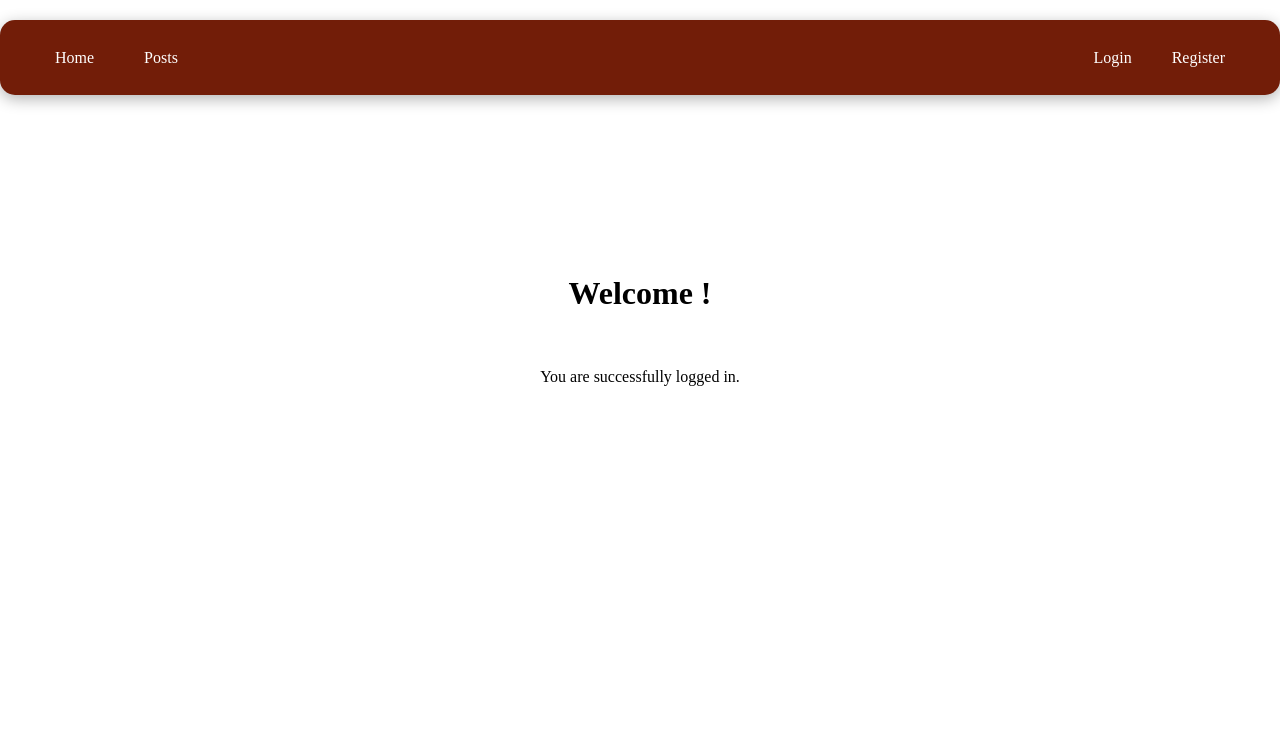
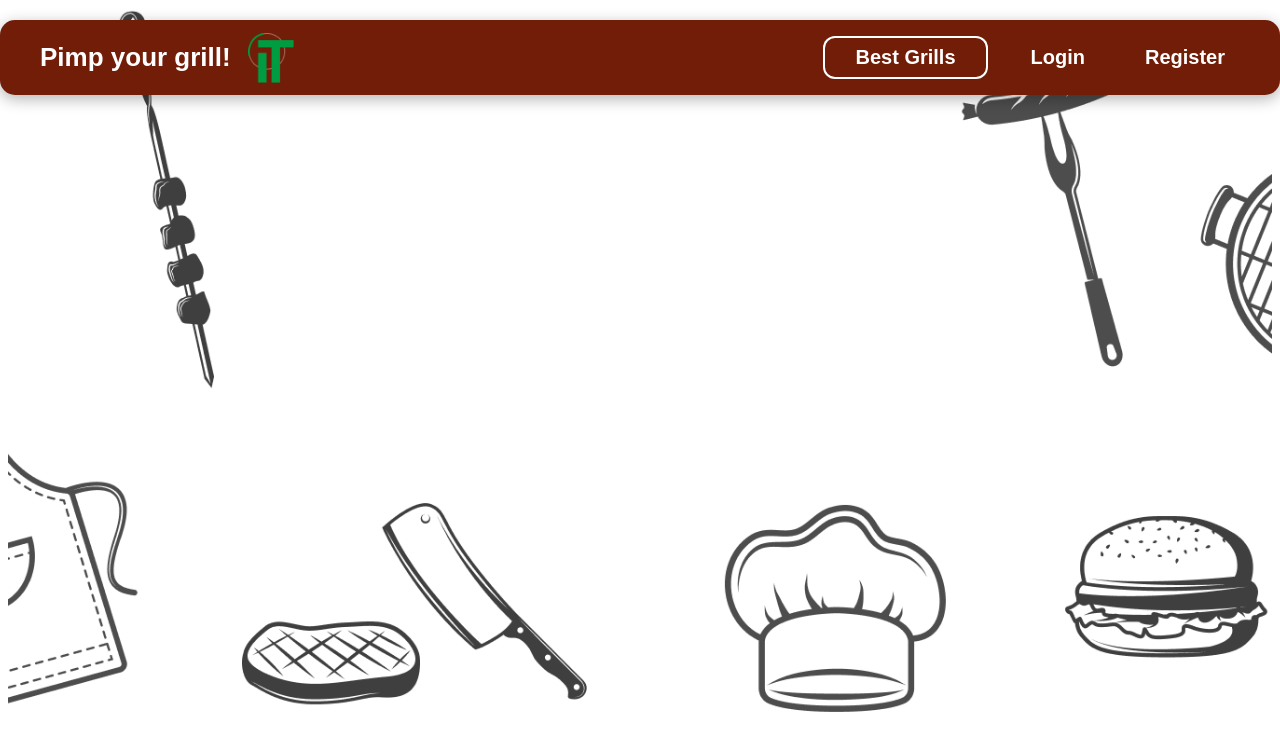
Before and after one commit to Rocospar/Proba_It, a React app in the folder frontend/: page / in a window 1280 px wide. Shown: the top 750 px of the page. Built offline with nearby package versions, Linux system fonts and the light colour scheme; no server answers; the HTML template or start-up script is replaced by a standard one.

Commit message:
Fixed UserState not working well with the pages

```diff
--- a/frontend/src/App.css
+++ b/frontend/src/App.css
@@ -144,18 +144,18 @@
   color: white;
   font-family: 'Montserrat', sans-serif;
 }
-.login-buttons-container{
+.header-buttons-container{
     display: flex;
     align-items: center;
     gap: 10px;
 }
-.login-buttons button{
+.header-buttons button{
 
     background-color: transparent;
     border: none;
     color: white;
 
-    margin-left: 15px;
+    margin-left: 30px;
     font-family: 'Montserrat', sans-serif;
     font-size: 20px;
     font-weight: bold;
@@ -163,12 +163,6 @@
 
     padding: 10px 15px;
 
-}
-.login-buttons button:nth-child(2) {
-    border: 2px solid white;
-    border-radius: 10px;
-    padding: 8px 30px;
-    transition: all 0.3s ease;
 }
 .RegisterSquare{
 
@@ -286,16 +280,63 @@ h1 {
   animation: fadeIn 1.5s forwards;
 }
 
-.profile-container {
-  background-color: white;
-  padding: 20px;
-  border-radius: 8px;
-  max-width: 400px;
-  margin: 20px auto;
-  box-shadow: 0 2px 8px rgba(0,0,0,0.1);
-   animation: fadeIn 1.5s forwards;
+.ProfileSquare {
+ background-color: #721D08;
+  width: 503px;
+  height: 503px;
+  padding: 40px;
+
+  margin-top: 10px;
+
+  border-radius: 25px;
+  box-shadow: 0 4px 10px rgba(0, 0, 0, 0.1);
+
+  text-align: center;
+  animation: fadeIn 1.5s forwards;
+
+  display: flex;
+  flex-direction: column;
+  gap: 15px;
+
+  align-items: center;
 }
+.ProfileSquare button{
 
+  width: 344px;
+
+  margin-top: 30px;
+
+  padding: 20px ;
+
+  background-color: rgba(0, 156, 65, 1);
+
+  border-radius: 5px;
+  border: none;
+
+  font-weight: bold;
+  font-size: 18px;
+  color: white;
+  align-self: center;
+
+}
+.ProfileSquare input{
+
+  width: 400px;
+  padding: 15px 40px 15px 70px;
+  color: white;
+
+  font-size: 20px;
+
+  border: none;
+  border-bottom: 1px solid rgba(255, 255, 255, 0.3);
+
+  background-repeat: no-repeat, no-repeat;
+  background-color: transparent;
+  background-position: 10px center, center bottom;
+
+  transition: background-size 0.5s ease;
+
+}
 .home-button {
   text-decoration: none;
   font-size: 16px;
--- a/frontend/src/components/Home.jsx
+++ b/frontend/src/components/Home.jsx
@@ -1,11 +1,50 @@
 import React from 'react';
+import { useNavigate, Link } from 'react-router-dom';
 
-function HomePage({ username }) {
+// 1. ACCEPT THE NEW PROPS HERE: isLoggedIn, handleLogout
+function HomePage({ username, isLoggedIn, handleLogout }) {
+  const navigate = useNavigate();
+
   return (
-    <div className="page-content">
-      <h1>Welcome {username}!</h1>
-      <p>You are successfully logged in.</p>
+    <div className="background" style={{ flexDirection: 'column', gap: '30px' }}>
+      <div className="header-bar">
+          <div className="logo-container">
+             <span className="logo-text">Pimp your grill!</span>
+             <div className="Logo"></div>
+          </div>
 
+          <div className="header-buttons-container">
+            <div className="header-buttons">
+                {isLoggedIn && (
+                  <button onClick={() => navigate('/profile')}>Profile</button>
+                )}
+                <button onClick={() => navigate('/')}style={{ boxShadow: '0 0 0 2px white', borderRadius: '10px', padding: '8px 30px', transition: 'all 0.3s ease' }}>Best Grills</button>
+
+
+                {isLoggedIn ? (
+                  // LOGGED IN: Show Logout
+                  <button className="login-buttons" onClick={handleLogout}>
+                    Logout
+                  </button>
+                ) : (
+                  // LOGGED OUT: Show Login/Register
+                  <>
+                    <button onClick={() => navigate('/login')}>Login</button>
+                    <button onClick={() => navigate('/register')}>Register</button>
+                  </>
+                )}
+            </div>
+          </div>
+      </div>
+
+
+      <div style={{ marginTop: '100px', textAlign: 'center' }}>
+        {username ? (
+            <h1 style={{color:'white'}}>Welcome back, {username}!</h1>
+        ) : (
+            <h1 style={{color:'white'}}>Welcome to the Grill Master App</h1>
+        )}
+      </div>
 
     </div>
   );
--- a/frontend/src/components/Login.jsx
+++ b/frontend/src/components/Login.jsx
@@ -1,55 +1,79 @@
 import React from 'react';
-import { Link } from 'react-router-dom';
-import { useState } from 'react';
-import { useNavigate } from 'react-router-dom';
+import { Link, useNavigate } from 'react-router-dom';
 
-function LoginPage ({ username, setUsername, password, setPassword, handleLogin }) {
+function LoginPage({ username, setUsername, password, setPassword, handleLogin, isLoggedIn, handleLogout }) {
+
   const navigate = useNavigate();
 
   return (
-    <div className="background">
+    <div className="background" style={{ flexDirection: 'column' }}>
+
+
        <div className="header-bar">
           <div className="logo-container">
              <span className="logo-text">Pimp your grill!</span>
              <div className="Logo"></div>
           </div>
 
-          <div className="login-buttons-container">
-            <div className="login-buttons">
-                <button onClick={() => navigate('/Home')}>Best Grills</button>
-                <button onClick={() => navigate('/Login')}>Login</button>
-                <button onClick={() => navigate('/Register')}>Register</button>
+          <div className="header-buttons-container">
+            <div className="header-buttons">
+
+                <button onClick={() => navigate('/')}>Best Grills</button>
+
+
+                {isLoggedIn ? (
+                  <>
+
+                    <button onClick={() => navigate('/profile')}>Profile</button>
+                    <button onClick={handleLogout} style={{ backgroundColor: 'red', border: 'none' }}>Logout</button>
+                  </>
+                ) : (
+
+                  <>
+                    <button onClick={() => navigate('/login')}style={{ boxShadow: '0 0 0 2px white', borderRadius: '10px', padding: '8px 30px', transition: 'all 0.3s ease' }}>Login</button>
+                    <button onClick={() => navigate('/register')}>Register</button>
+                  </>
+                )}
             </div>
           </div>
        </div>
 
-      <div className="LoginSquare">
-        <h1 className="FontLogin">
-          Bine ai revenit <br /> mare grătaragiu!
-        </h1>
 
 
-        <form onSubmit={handleLogin}>
+
+       <form className="LoginSquare" onSubmit={handleLogin} style={{ marginTop: '120px' }}>
+
+          <div className="FontLogin">
+            Bine ai revenit <br /> mare grătaragiu!
+          </div>
+
+          <div className="input-container">
             <input
               type="text"
+              placeholder="Email/Username"
               value={username}
-            placeholder="Email/Username"
               onChange={(e) => setUsername(e.target.value)}
+              required
+            />
+          </div>
 
-          />
+          <div className="input-container">
             <input
+              type="password"
               placeholder="Password"
-            type="password"
               value={password}
               onChange={(e) => setPassword(e.target.value)}
+              required
             />
+          </div>
 
-          <button type="submit">Login</button>
-          <div>
-            <Link to="/register">Register</Link>
-          </div>
+          <button type="submit" className="login-btn">Login</button>
+
+          <Link to="/register" style={{ color: '#4a148c', textDecoration: 'none', marginTop: '10px' }}>
+            Register
+          </Link>
        </form>
-      </div>
+
     </div>
   );
 }
--- a/frontend/src/components/Profile.jsx
+++ b/frontend/src/components/Profile.jsx
@@ -1,8 +1,9 @@
 import React, { useState, useEffect } from 'react';
+import { useNavigate } from 'react-router-dom';
 
-function ProfilePage({ username, setGlobalUsername }) {
+function ProfilePage({ username, setGlobalUsername, handleLogout }) {
+  const navigate = useNavigate();
   const [isEditing, setIsEditing] = useState(false);
-
 
   const [editName, setEditName] = useState(username);
   const [editEmail, setEditEmail] = useState('');
@@ -15,6 +16,8 @@ function ProfilePage({ username, setGlobalUsername }) {
       .then(data => {
         if (data.status === "Success") {
           setEditEmail(data.user.email);
+          // If you have telephone in backend, set it here:
+          // SetEditTelephone(data.user.telephone);
         }
       })
       .catch(err => console.error("Error loading profile:", err));
@@ -29,7 +32,8 @@ function ProfilePage({ username, setGlobalUsername }) {
         body: JSON.stringify({
             username: editName,
             email: editEmail,
-            password: editPassword
+            password: editPassword,
+            telephone: editTelephone
         })
       });
 
@@ -37,11 +41,7 @@ function ProfilePage({ username, setGlobalUsername }) {
 
       if (data.status === "Success") {
         alert("Saved successfully!");
-
-
         if (setGlobalUsername) setGlobalUsername(editName);
-
-
         setEditPassword("");
         setIsEditing(false);
       } else {
@@ -53,75 +53,115 @@ function ProfilePage({ username, setGlobalUsername }) {
   };
 
   return (
-    <div style={{ padding: '30px', textAlign: 'center' }}>
-      <h1>{isEditing ? "Edit Your Profile" : "Your Profile"}</h1>
+    <div className="background" style={{ flexDirection: 'column' }}>
 
-      <div className='profile-picture'>
-        <img src="/src/assets/images/profilepic.png" alt="Profile" style={{ width: '100%', height: '100%', objectFit: 'cover' }} />
+        <div className="header-bar">
+          <div className="logo-container">
+             <span className="logo-text">Pimp your grill!</span>
+             <div className="Logo"></div>
           </div>
 
-      <div className='profile-container'>
+          <div className="header-buttons-container">
+            <div className="header-buttons">
+              <button onClick={() => navigate('/profile')} style={{ boxShadow: '0 0 0 2px white', borderRadius: '10px', padding: '8px 30px', transition: 'all 0.3s ease' }}>Profile</button>
+              <button onClick={() => navigate('/')}>Best Grills</button>
+              <button onClick={handleLogout}>Logout</button>
+            </div>
+          </div>
+        </div>
+
+
+
+
+
+
+
+
+        <div className="ProfileSquare" style={{ marginTop: '120px', height: 'auto', minHeight: '550px' }}>
+
+            <div className="FontLogin" style={{ fontSize: '30px' }}>
+                {isEditing ? "Edit Your Profile" : "Your Profile"}
+            </div>
+            <div className="profile-picture" style={{ width: '120px', height: '120px', borderColor: 'white' }}>
+                <img src="/src/assets/images/profilepic.png" alt="Profile" style={{width: '100%', height: '100%', objectFit: 'cover'}}/>
+            </div>
+
+            {/* Content Container */}
+            <div style={{ width: '100%', display: 'flex', flexDirection: 'column', alignItems: 'center' }}>
 
             {!isEditing ? (
-          // VIEW MODE
-          <>
-            <p><strong>Username:</strong> {username}</p>
-            <p><strong>Email:</strong> {editEmail || "No Email set"}</p>
-            <p><strong>Telephone:</strong>{editTelephone || "No phone number introduced"}</p>
-            <p><strong>Member Since:</strong> 2025</p>
+              // --- VIEW MODE ---
+              <div style={{ textAlign: 'left', width: '100%', color: 'white', fontSize: '18px', display: 'flex', flexDirection: 'column', gap: '10px', paddingLeft: '50px' }}>
 
+                <div><strong>Username:</strong> {username}</div>
+                <div><strong>Email:</strong> {editEmail || "No Email set"}</div>
+                <div><strong>Telephone:</strong> {editTelephone || "No phone number"}</div>
+                <div><strong>Member Since:</strong> 2025</div>
+
+                {/* The Green Button from your CSS */}
                 <button
                   onClick={() => {
                     setEditName(username);
                     setIsEditing(true);
                   }}
-              style={styles.buttonPrimary}>
+                >
                   Edit Profile
                 </button>
-          </>
+              </div>
             ) : (
-          // EDIT MODE
-          <div style={{ display: 'flex', flexDirection: 'column', gap: '15px', maxWidth: '300px', margin: '20px auto' }}>
+              // --- EDIT MODE ---
+              // Inputs automatically use .LoginSquare input[type="..."] styles from your CSS
+              <>
                  <input
                     type="text"
                     placeholder="Username"
                     value={editName}
                     onChange={(e) => setEditName(e.target.value)}
-                style={styles.input}
                  />
+
                  <input
                     type="email"
                     placeholder="Email"
                     value={editEmail}
                     onChange={(e) => setEditEmail(e.target.value)}
-                style={styles.input}
                  />
+
+                 {/* Using type="tel" to pick up your phone icon CSS */}
                  <input
                     type="tel"
                     placeholder="Telephone"
                     value={editTelephone}
                     onChange={(e) => SetEditTelephone(e.target.value)}
-                style={styles.input}
                  />
 
-             <div style={{ display: 'flex', gap: '10px' }}>
-                <button onClick={handleSave} style={styles.buttonSuccess}>Save</button>
-                <button onClick={() => setIsEditing(false)} style={styles.buttonDanger}>Cancel</button>
+                 <input
+                    type="password"
+                    placeholder="New Password (Optional)"
+                    value={editPassword}
+                    onChange={(e) => setEditPassword(e.target.value)}
+                 />
+
+                 <div style={{ display: 'flex', gap: '15px', width: '100%', justifyContent: 'center' }}>
+
+                    {/* Save Button (Green) */}
+                    <button onClick={handleSave} style={{ width: '160px' }}>
+                        Save
+                    </button>
+
+                    {/* Cancel Button (Override to Red) */}
+                    <button
+                        onClick={() => setIsEditing(false)}
+                        style={{ backgroundColor: '#dc3545', width: '160px' }}
+                    >
+                        Cancel
+                    </button>
                  </div>
+              </>
+            )}
             </div>
-        )}
-
         </div>
     </div>
   );
 }
 
-
-const styles = {
-  input: { padding: '8px', fontSize: '16px', borderRadius: '4px', border: '1px solid #ccc' },
-  buttonPrimary: { padding: '10px 20px', backgroundColor: '#007bff', color: 'white', border: 'none', borderRadius: '4px', cursor: 'pointer', marginTop: '10px' },
-  buttonSuccess: { padding: '8px 16px', backgroundColor: '#28a745', color: 'white', border: 'none', borderRadius: '4px', cursor: 'pointer', flex: 1 },
-  buttonDanger:  { padding: '8px 16px', backgroundColor: '#dc3545', color: 'white', border: 'none', borderRadius: '4px', cursor: 'pointer', flex: 1 }
-};
-
 export default ProfilePage;
--- a/frontend/src/components/Register.jsx
+++ b/frontend/src/components/Register.jsx
@@ -45,11 +45,11 @@ function RegisterPage() {
                     <span className="logo-text">Pimp your grill!</span>
                     <div className="Logo"></div>
                 </div>
-                <div className="login-buttons-container">
-                    <div className="login-buttons">
+                <div className="header-buttons-container">
+                    <div className="header-buttons">
                         <button onClick={() => navigate('/Home')}>Best Grills</button>
                         <button onClick={() => navigate('/Login')}>Login</button>
-                        <button onClick={() => navigate('/Register')}>Register</button>
+                        <button onClick={() => navigate('/Register')} style={{ boxShadow: '0 0 0 2px white', borderRadius: '10px', padding: '8px 30px', transition: 'all 0.3s ease' }}>Register</button>
               </div>
                     </div>
                </div>
--- a/frontend/src/router.jsx
+++ b/frontend/src/router.jsx
@@ -1,5 +1,5 @@
 import React from 'react';
-import { BrowserRouter as Router, Routes, Route, Link, Navigate } from 'react-router-dom';
+import { BrowserRouter as Router, Routes, Route, Navigate } from 'react-router-dom';
 import LoginPage from './components/Login';
 import RegisterPage from './components/Register';
 import HomePage from './components/Home';
@@ -9,53 +9,53 @@ import PostsPage from './components/Posts';
 export function AppRouter({ isLoggedIn, username, password, setUsername, setPassword, handleLogin, handleLogout }) {
   return (
     <Router>
-      <nav className="header-bar">
-        <Link to="/" className='home-button'>Home</Link>
-        <Link to="/posts" className='home-button'>Posts</Link>
+      <Routes>
 
-        {isLoggedIn && (
-          <Link to="/profile" className='home-button'>Profile</Link>
-        )}
-        <div style={{ marginLeft: 'auto', display: 'flex', gap: '10px' }}>
-          {isLoggedIn ? (
 
-            <button onClick={handleLogout} className="home-button" style={{ backgroundColor: 'red', border: 'none' }}>
-              Logout
-            </button>
-          ) : (
-            <>
-              <Link to="/login" className='home-button'>Login</Link>
-              <Link to="/register" className='home-button'>Register</Link>
-            </>
-          )}
-        </div>
-      </nav>
-
-      <div className="page-content">
-        <Routes>
-          {/* 3. Home is now the default page ("/") */}
-          <Route path="/" element={<HomePage username={username} />} />
+        <Route path="/" element={
+          <HomePage
+            username={username}
+            isLoggedIn={isLoggedIn}
+            handleLogout={handleLogout}
+          />
+        } />
 
         <Route path="/posts" element={<PostsPage />} />
 
-          {/* Login/Register Routes */}
         <Route path="/login" element={
-            isLoggedIn ? <Navigate to="/" /> : <LoginPage username={username} setUsername={setUsername} password={password} setPassword={setPassword} handleLogin={handleLogin} />
+          isLoggedIn ? <Navigate to="/" /> : (
+            <LoginPage
+              username={username}
+              setUsername={setUsername}
+              password={password}
+              setPassword={setPassword}
+              handleLogin={handleLogin}
+
+              isLoggedIn={isLoggedIn}
+            />
+          )
         } />
 
         <Route path="/register" element={
-            isLoggedIn ? <Navigate to="/" /> : <RegisterPage />
+          isLoggedIn ? <Navigate to="/" /> : (
+            <RegisterPage
+               isLoggedIn={isLoggedIn}
+            />
+          )
         } />
 
-          {/* Profile is protected */}
         <Route path="/profile" element={
-             isLoggedIn ? <ProfilePage username={username} setGlobalUsername={setUsername} /> : <Navigate to="/login" />
+           isLoggedIn ? (
+             <ProfilePage
+               username={username}
+               setGlobalUsername={setUsername}
+               handleLogout={handleLogout}
+             />
+           ) : <Navigate to="/login" />
         } />
 
-          {/* Redirect unknown pages to Home */}
         <Route path="*" element={<Navigate to="/" replace />} />
       </Routes>
-      </div>
     </Router>
   );
 }
```
Also changed, not shown: frontend/src/App.jsx (+4 -7 lines). Lines whose indentation alone changed are shown as unchanged.
